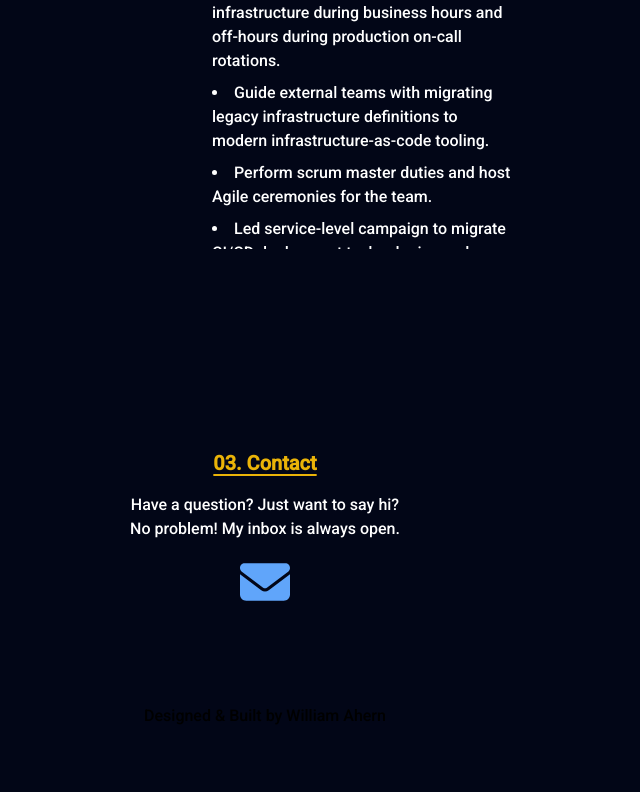
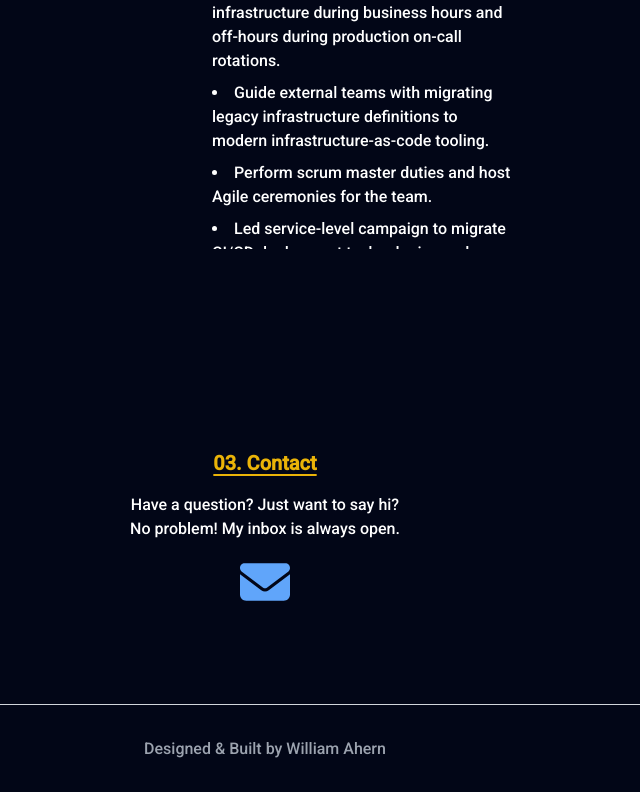
Before and after one commit to wi11ahern/who-am-i, a React (Vite) app: page / in a window 1280 px wide. Shown: the part 2239-3031 px from the top of the page, without its empty margins (375-1015 px from the left). Before the commit the page ends 2967 px from the top, so only its background shows below. Built offline with nearby package versions, Linux system fonts and the light colour scheme.

Commit message:
style: update footer component to use tailwind css

```diff
--- a/src/components/layout/footer.module.css
+++ /dev/null
@@ -1,22 +0,0 @@
-.footer-container {
-  display: flex;
-  justify-content: center;
-  align-items: center;
-  height: var(--header-height);
-  width: 100%;
-
-  background-color: var(--black);
-  /* box-shadow: 0 -2px 10px rgba(0, 0, 0, 0.574); */
-}
-
-.footer-container.dark {
-  box-shadow: none;
-  box-shadow: 0 -1px 0px var(--grey);
-}
-
-.text {
-  font-size: 1rem;
-  font-weight: 400;
-  text-align: center;
-  color: var(--grey);
-}
--- a/src/components/layout/footer.tsx
+++ b/src/components/layout/footer.tsx
@@ -1,15 +1,10 @@
-import { useSelector } from "react-redux";
-import { RootState } from "../../store/store";
-import styles from "./footer.module.css";
-
-interface Props {}
-
-const Footer = (props: Props) => {
-  const theme = useSelector((state: RootState) => state.ui.theme);
-
+const Footer = () => {
   return (
-    <div className={`${styles["footer-container"]} ${styles[theme]}`}>
-      <p className={styles.text}>Designed & Built by William Ahern</p>
+    <div
+      className="flex items-center justify-center w-full h-headerHeight content-center bg-slate-800
+                  dark:bg-slate-950 border-solid border-t-[1px] border-gray-300 "
+    >
+      <p className="text-gray-400">Designed & Built by William Ahern</p>
     </div>
   );
 };
```
